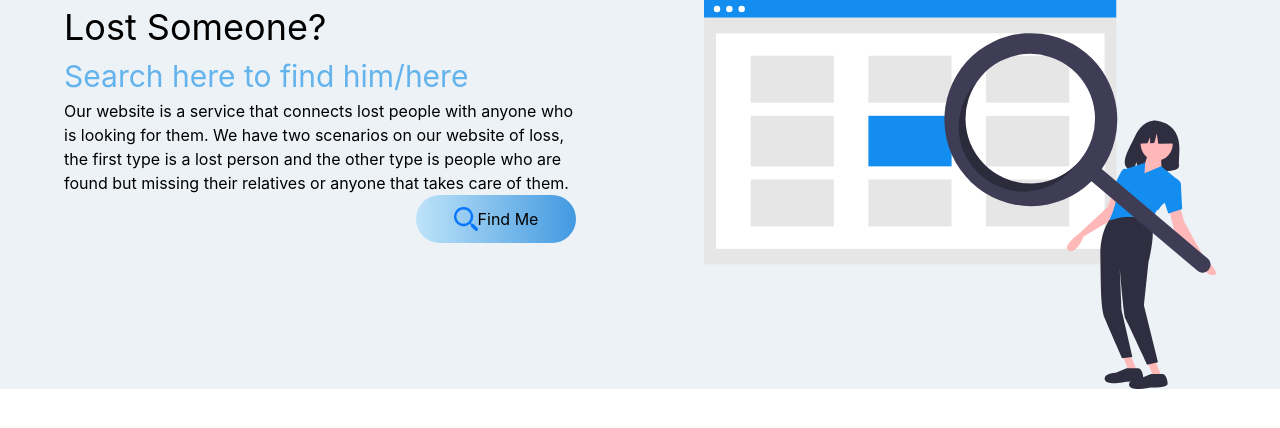
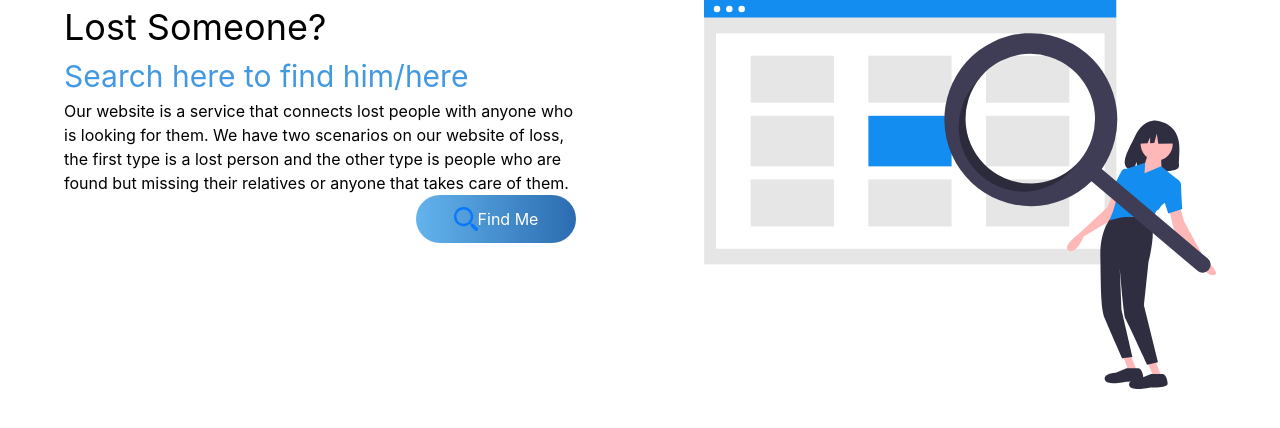
Before and after one commit to ReCoded-Org/capstone-project-findme, a React (Create React App) app: page / in a window 1280 px wide. Shown: the top 428 px of the page. Built offline with nearby package versions, Linux system fonts and the light colour scheme.

Commit message:
style: adjust font colors

```diff
--- a/src/components/Button.jsx
+++ b/src/components/Button.jsx
@@ -4,7 +4,7 @@ const Button = (props) => {
   return (
     <div>
       <button
-        className="rounded-full w-40 h-12 bg-gradient-to-r from-blue-200 to-blue-500"
+        className="rounded-full w-40 h-12 bg-gradient-to-r from-blue-400 to-blue-700 text-white"
         onClick={props.onClickMethod}
       >
         <div className="flex flex-row-reverse justify-center">
--- a/src/container/Home/WebsiteDescription.jsx
+++ b/src/container/Home/WebsiteDescription.jsx
@@ -8,10 +8,10 @@ const WebsiteDescription = () => {
     //props.history.push("/MissingPeople")
   };
   return (
-    <div className="flex justify-around bg-gray-200 flex-col-reverse m-4 sm:m-0 sm:flex-row flex-grow sm-flex-grow-0 ">
+    <div className="flex justify-around flex-col-reverse m-4 sm:m-0 sm:flex-row flex-grow sm-flex-grow-0 ">
       <div className="sm:w-2/5 bg-ahmed-100">
         <h1 className="text-4xl">Lost Someone?</h1>
-        <h4 className="text-3xl text-blue-400">Search here to find him/here</h4>
+        <h4 className="text-3xl text-blue-500">Search here to find him/here</h4>
         <p>
           Our website is a service that connects lost people with anyone who is
           looking for them. We have two scenarios on our website of loss, the
```
